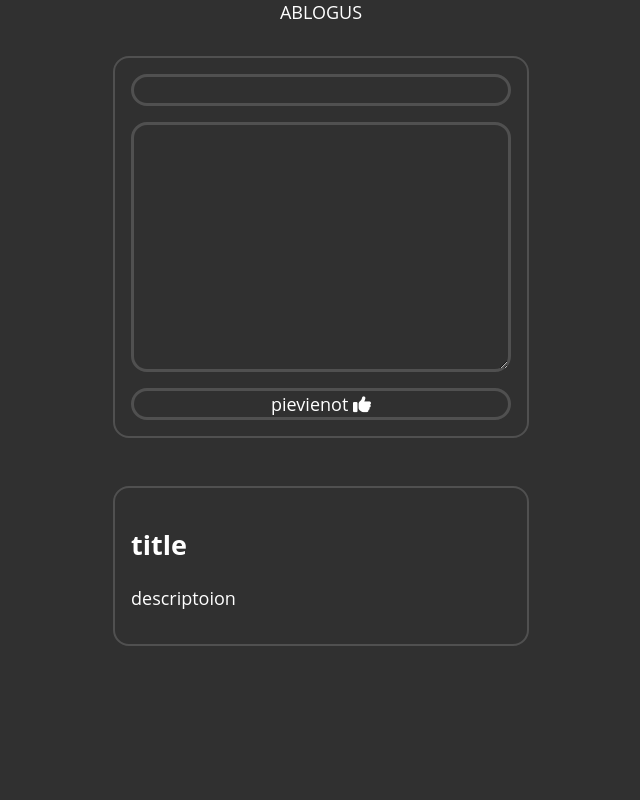
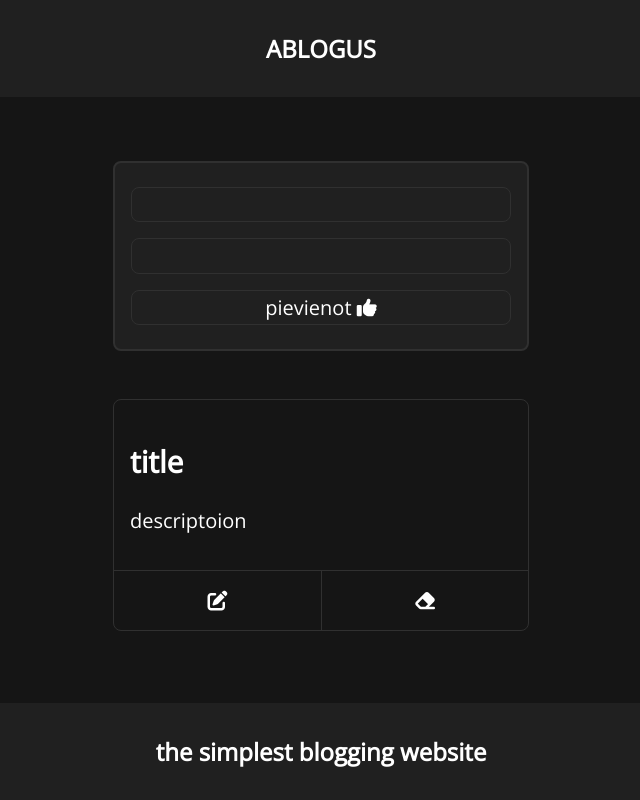
Before and after one commit to TotoalNormie/blogs, a PHP site: page / in a window 1280 px wide. Shown: the whole page, without its empty margins (319-959 px from the left). Run offline with PHP 8.4, Linux system fonts and the light colour scheme.

Commit message:
html and css, with a litte bit of js

```diff
--- a/index.php
+++ b/index.php
@@ -1,26 +1,48 @@
 <!DOCTYPE html>
 <html lang="en">
+
 <head>
     <meta charset="UTF-8">
     <meta name="viewport" content="width=device-width, initial-scale=1.0">
     <link rel="stylesheet" href="https://cdnjs.cloudflare.com/ajax/libs/font-awesome/6.4.2/css/all.min.css" integrity="sha512-z3gLpd7yknf1YoNbCzqRKc4qyor8gaKU1qmn+CShxbuBusANI9QpRohGBreCFkKxLhei6S9CQXFEbbKuqLg0DA==" crossorigin="anonymous" referrerpolicy="no-referrer" />
+    <link href='https://fonts.googleapis.com/css?family=Open Sans' rel='stylesheet'>
     <title>ABLOGUS</title>
     <link rel="stylesheet" href="style.css">
 </head>
+
 <body>
     <header>ABLOGUS</header>
     <main>
         <form method="post">
             <input type="title">
-            <textarea name="description" cols="30" rows="10"></textarea>
+            <textarea name="description" rows="1"></textarea>
             <button>pievienot <i class="fa-solid fa-thumbs-up"></i></button>
         </form>
         <div class="wrapper">
-            <div class="blog">
-                <h2>title</h2>
-                <p>descriptoion</p>
-            </div>
+            <form class="blog">
+                <div class="content">
+                    <h2>title</h2>
+                    <p>descriptoion</p>
+                </div>
+                <button class="edit"><i class="fa-solid fa-pen-to-square"></i></button>
+                <button class="delete"><i class="fa-solid fa-eraser"></i></button>
+            </form>
         </div>
+
     </main>
+    <footer>
+        the simplest blogging website
+    </footer>
+    <script>
+        const textarea = document.querySelectorAll('textarea');
+        for (elem of textarea) {
+            elem.addEventListener('input', function() {
+                this.style.height = 'auto';
+                const height =  this.scrollHeight + this.offsetHeight - this.clientHeight;
+                this.style.height = height + 'px';
+            });
+        }
+    </script>
 </body>
+
 </html>
--- a/style.css
+++ b/style.css
@@ -2,45 +2,110 @@
     box-sizing: border-box;
 }
 
-body{
-	display: flex;
-	flex-direction: column;
-	align-items: center;
+:root {
+    --bg: #151515;
+    --bg-2: #202020;
+    --bg-2: #202020;
+    --border-color: #303030;
+}
+
+body {
+    display: grid;
+    grid-template-rows: auto 1fr auto;
     margin: 0;
-    background-color: #303030;
+    min-height: 100svh;
+    background-color: var(--bg);
     color: white;
-    font-family: 'open sans';
-    font-size: 18px;
+    font-family: "Open Sans";
+    font-size: 20px;
+}
+header,
+footer {
+    width: 100%;
+    text-align: center;
+    padding: 2rem;
+    font-size: 24px;
+    font-weight: bolder;
+    background-color: var(--bg-2);
 }
 main {
     padding: 2rem;
-    display: grid;
+    display: flex;
+    flex-direction: column;
     gap: 3rem;
+    /* max-height: 0; */
+
+    margin: 2rem auto;
     width: min(30rem, 100%);
     & > form {
         display: flex;
         flex-direction: column;
         gap: 1rem;
-        padding: 1rem;
-        border: 2px solid #505050;
-        border-radius: 1rem;
+        background-color: var(--bg-2);
+        padding: 1.5rem 1rem;
+        border: 2px solid var(--border-color);
+        border-radius: 0.5rem;
+    }
+}
+
+input,
+textarea,
+button {
+    width: 100%;
+    background: none;
+    border: 1px solid var(--border-color);
+    border-radius: 0.5rem;
+    padding: 0.2rem 0.5rem;
+    font: inherit;
+    color: inherit;
+    resize: none;
+}
+
+button {
+    cursor: pointer;
+    transition: background-color 0.5s;
+    &:hover {
+
+        background-color: var(--border-color);
     }
 }
 .wrapper {
     display: grid;
+    align-items: baseline;
     gap: 2rem;
+}
+.blog {
+    border: 1px solid var(--border-color);
+    border-radius: 0.5rem;
+    display: grid;
+    grid-template-columns: 1fr 1fr;
+    overflow: hidden;
+    transition: background-color 0.5s, scale 0.5s;
 
-    & .blog {
+    &:hover {
+        background-color: var(--bg-2);
+        scale: 1.05;
+    }
+
+    & .content {
+        grid-column: 1 / -1;
+    }
+    & > * {
         padding: 1rem;
-        border: 2px solid #505050;
-        border-radius: 1rem;
+    }
+    & button {
+        border: none;
+        border-radius: 0;
+        border-top: 1px solid var(--border-color);
+        transition: background-color 0.5s;
+    }
+    & button.delete {
+        border-left: 1px solid var(--border-color);
+    }
+    & button.delete:hover {
+        background-color: rgb(139, 45, 45);
+    }
+    & button.edit:hover {
+        background-color: rgb(39, 104, 39);
     }
 }
-
-input, textarea, button  {
-    background: none;
-    border: solid #505050;
-    border-radius: 1rem;
-    font: inherit;
-    color: inherit;
-}
```
Lines whose indentation alone changed are shown as unchanged.
